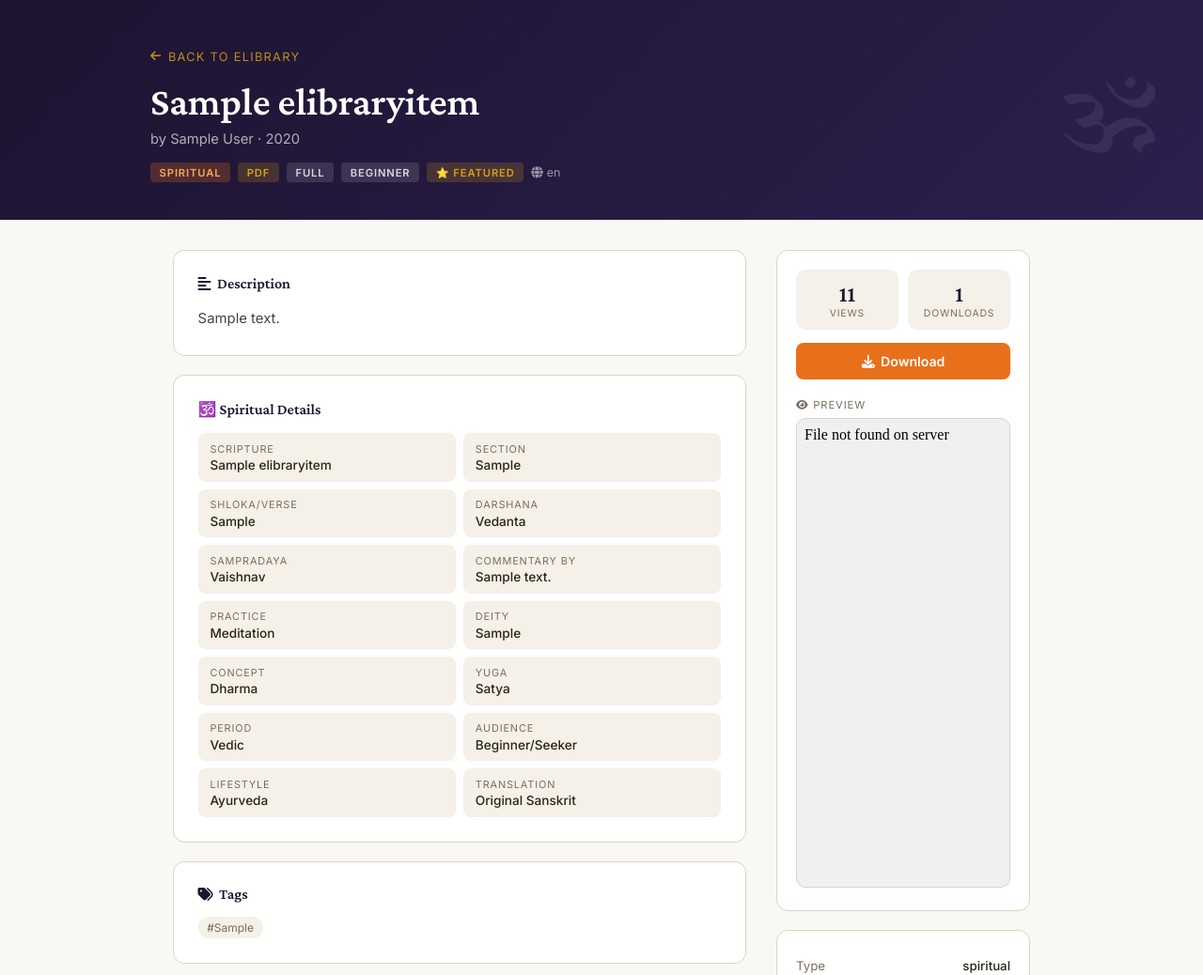
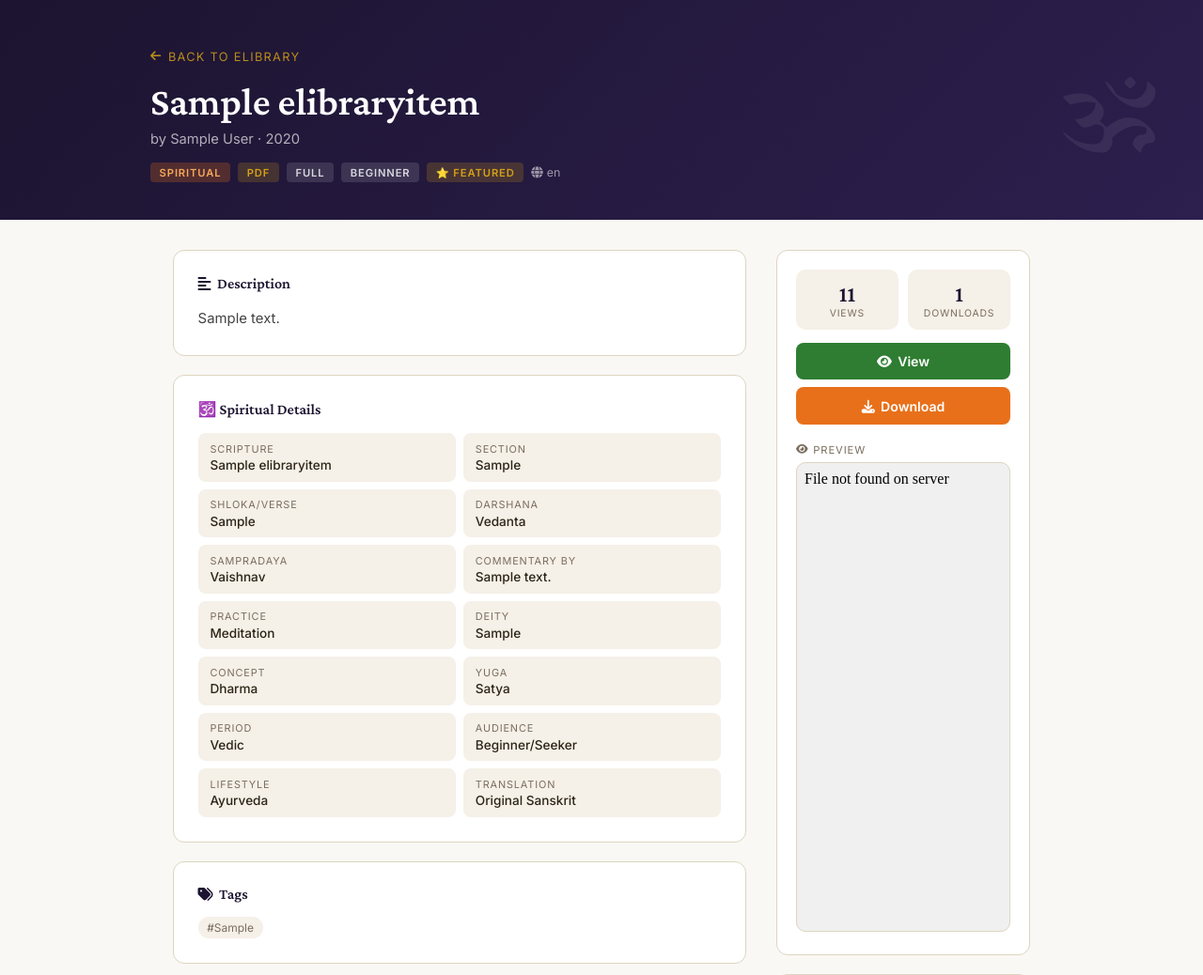
Before and after one commit to techlivewire/production, a Node server app: page /elibrary/600000000000000000000001 in a window 1280 px wide. Shown: the top 1038 px of the page at 94% size. Run offline with Node 20, Linux system fonts and the light colour scheme; data comes from the database, SQL or seed files in the repository; tables that the repository leaves empty hold one stand-in row (values such as "Sample post"); some libraries are stand-ins or nearby versions.

Commit message:
adding view button

```diff
--- a/views/elibrary/item.ejs
+++ b/views/elibrary/item.ejs
@@ -190,11 +190,19 @@
 
       <% } else if (item.fileUrl) { %>
 
-        <% if (item.isDownloadable) { %>
-          <a href="/elibrary/<%= item._id %>/download" class="btn-dl">
-            <i class="fas fa-download" style="margin-right:.4rem"></i>Download
-          </a>
-        <% } %>
+<% if (item.availability === 'full' || item.availability === 'preview') { %>
+  <% if (item.fileUrl) { %>
+    <a href="/elibrary/<%= item._id %>/file" target="_blank" class="btn-dl" style="background:#2e7d32;margin-bottom:.5rem">
+      <i class="fas fa-eye" style="margin-right:.4rem"></i>View
+    </a>
+  <% } %>
+<% } %>
+
+<% if (item.isDownloadable) { %>
+  <a href="/elibrary/<%= item._id %>/download" class="btn-dl">
+    <i class="fas fa-download" style="margin-right:.4rem"></i>Download
+  </a>
+<% } %>
 
         <% if (item.fileFormat === 'PDF') { %>
           <div class="pdf-viewer">
```
Also changed, not shown: 2 other files.
